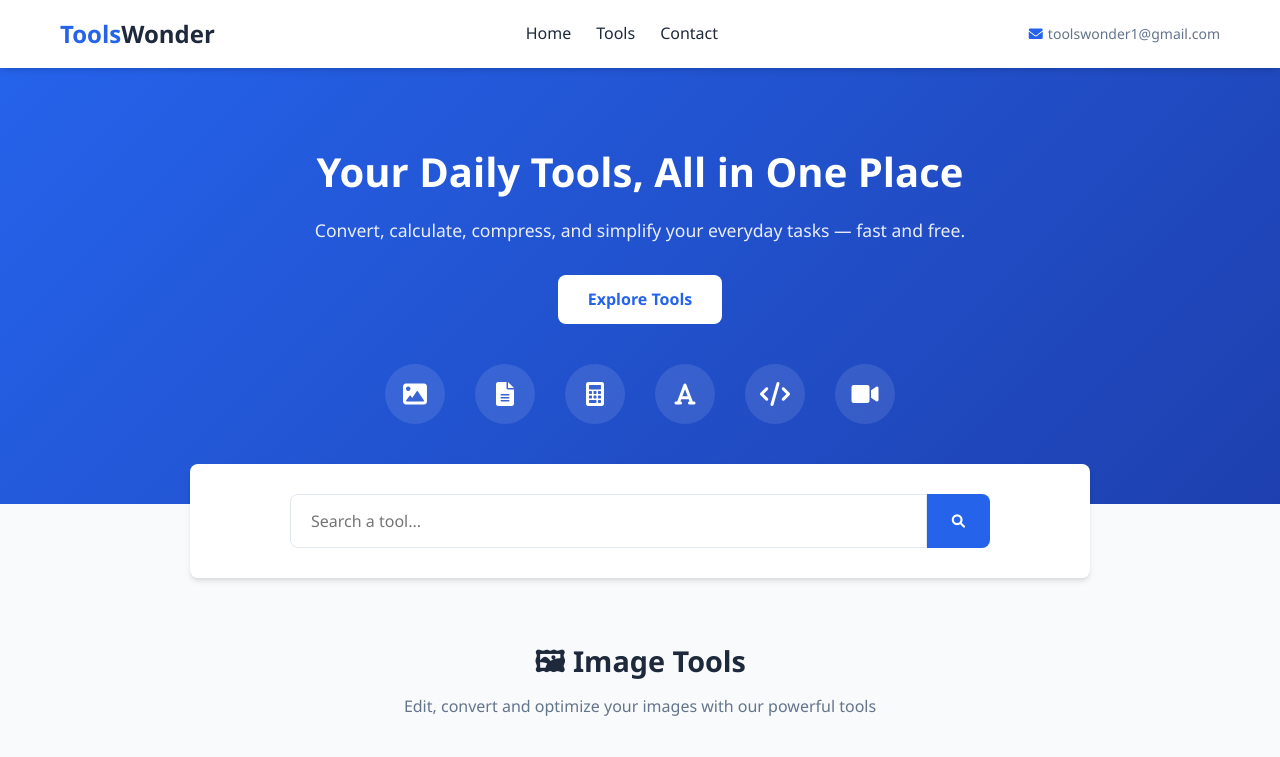
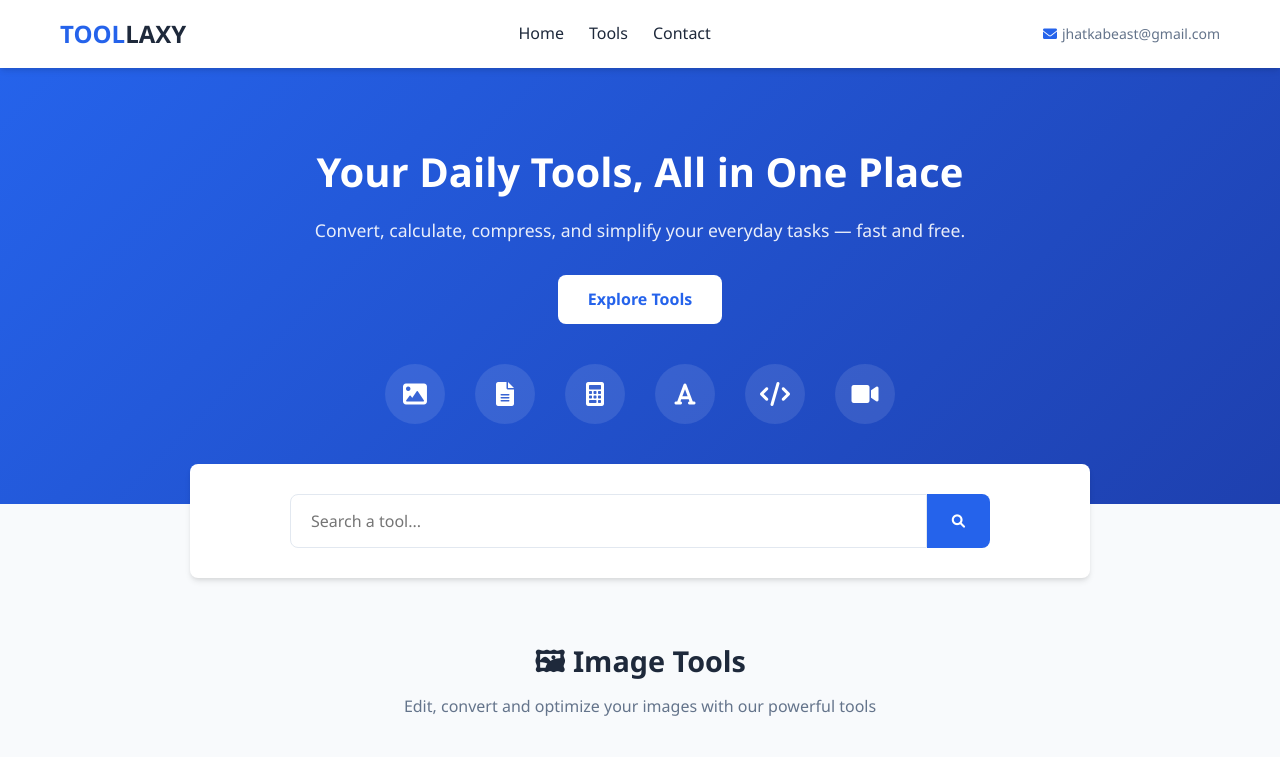
Before and after one commit to Premrajparjapti/Multitools, a plain HTML site: page index.html in a window 1280 px wide. Shown: the top 757 px of the page. Drawn offline with Linux system fonts and the light colour scheme.

Commit message:
Update index.html

```diff
--- a/index.html
+++ b/index.html
@@ -3,7 +3,7 @@
 <head>
     <meta charset="UTF-8">
     <meta name="viewport" content="width=device-width, initial-scale=1.0">
-    <title>Tools Wonder - Your Daily Tools, All in One Place</title>
+    <title>Toollaxy - Your Daily Tools, All in One Place</title>
     <link rel="stylesheet" href="https://cdnjs.cloudflare.com/ajax/libs/font-awesome/6.0.0-beta3/css/all.min.css">
     <style>
         :root {
@@ -508,7 +508,7 @@
     <!-- Header -->
     <header>
         <div class="container header-container">
-            <a href="#" class="logo">Tools<span>Wonder</span></a>
+            <a href="#" class="logo">TOOL<span>LAXY</span></a>
 
             <nav>
                 <ul>
@@ -520,7 +520,7 @@
 
             <div class="contact-email">
                 <i class="fas fa-envelope"></i>
-                <span>toolswonder1@gmail.com</span>
+                <span>jhatkabeast@gmail.com</span>
             </div>
 
             <button class="mobile-menu-btn">
@@ -1081,13 +1081,13 @@
         <div class="container">
             <div class="footer-container">
                 <div class="footer-about">
-                    <a href="#" class="footer-logo">Tools<span>Wonder</span></a>
+                    <a href="#" class="footer-logo">Toollaxy<span></span></a>
                     <p>Simplifying your digital life with powerful, easy-to-use tools for all your needs.</p>
                 </div>
 
                 <div class="footer-contact">
                     <h3>Contact Us</h3>
-                    <p><i class="fas fa-envelope"></i> toolswonder1@gmail.com</p>
+                    <p><i class="fas fa-envelope"></i> jhatkabeast@gmail.com</p>
                 </div>
 
                 <div class="footer-links">
@@ -1102,7 +1102,7 @@
             </div>
 
             <div class="footer-bottom">
-                <p>© 2025 Tools Wonder. All rights reserved.</p>
+                <p>© 2025 Toollaxy. All rights reserved.</p>
             </div>
         </div>
     </footer>
```
